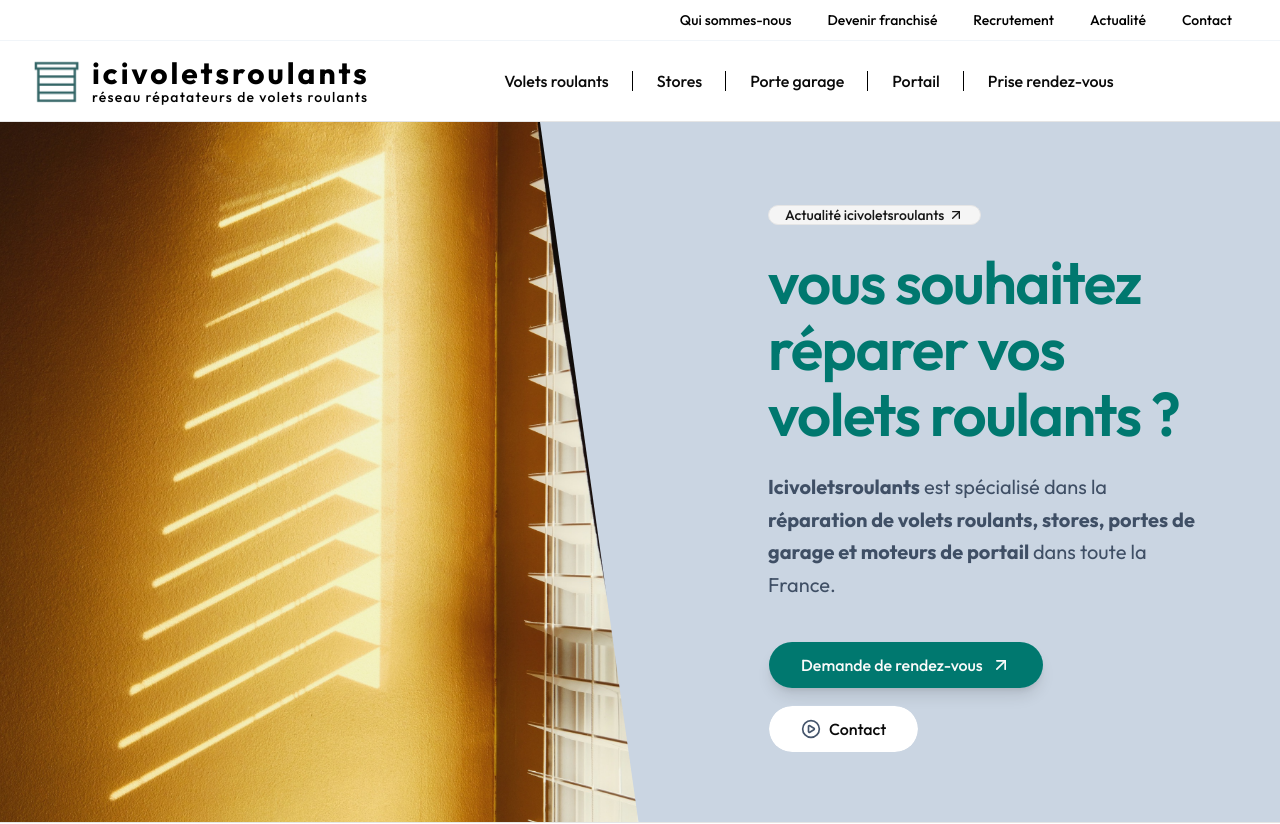
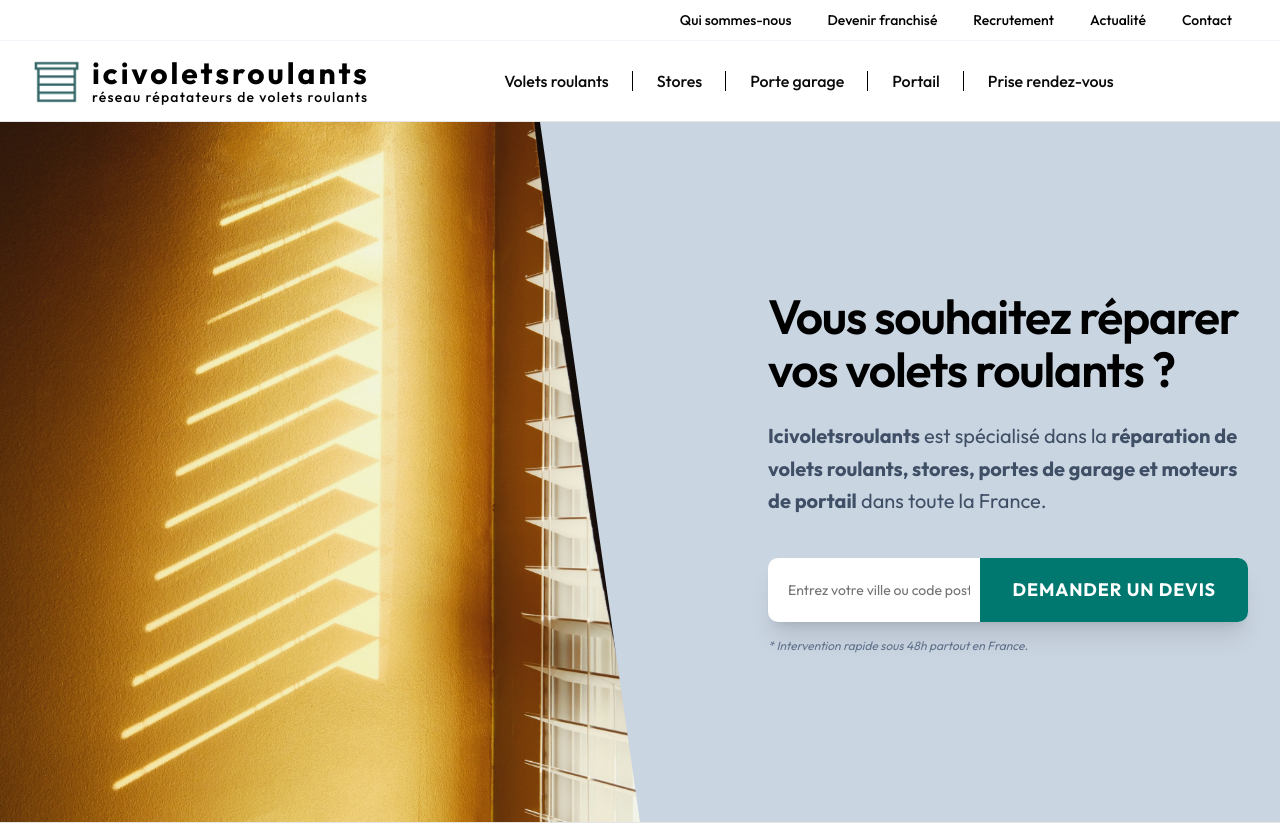
Before and after one commit to jazetjaz01/icivoletsroulants, a Next.js app: page / in a window 1280 px wide. Shown: the top 824 px of the page. Built offline with nearby package versions, Linux system fonts and the light colour scheme.

Commit message:
first commit

```diff
--- /dev/null
+++ b/components/HeroSearch.tsx
@@ -0,0 +1,84 @@
+"use client";
+
+import React, { useState, useEffect } from "react";
+import { useRouter } from "next/navigation";
+import { Button } from "@/components/ui/button";
+import { Input } from "@/components/ui/input";
+import { MapPin } from "lucide-react"; // Optionnel : pour une icône
+
+export const HeroSearch = () => {
+  const [query, setQuery] = useState("");
+  const [suggestions, setSuggestions] = useState<string[]>([]);
+  const router = useRouter();
+
+  // Simulation d'une API de villes (à remplacer par un fetch réel si besoin)
+  const searchCities = async (value: string) => {
+    if (value.length < 2) {
+      setSuggestions([]);
+      return;
+    }
+
+    // Exemple d'appel API (ici vers l'API Gouv Geo pour la France)
+    try {
+      const res = await fetch(`https://geo.api.gouv.fr/communes?nom=${value}&limit=5&fields=nom,codePostaux`);
+      const data = await res.json();
+      setSuggestions(data.map((c: any) => `${c.nom} (${c.codePostaux[0]})`));
+    } catch (err) {
+      console.error("Erreur API Gouv", err);
+    }
+  };
+
+  const handleSearch = (e?: React.FormEvent) => {
+    e?.preventDefault();
+    if (query) {
+      // Redirection vers la page devis avec la ville en paramètre
+      router.push(`/devis?ville=${encodeURIComponent(query)}`);
+    }
+  };
+
+  return (
+    <div className="w-full max-w-2xl">
+
+
+      <form onSubmit={handleSearch} className="relative bg-white flex flex-col md:flex-row items-stretch gap-0 overflow-hidden rounded-lg shadow-xl">
+        <div className="relative flex-grow">
+          <Input
+            type="text"
+            placeholder="Entrez votre ville ou code postal"
+            value={query}
+            onChange={(e) => {
+              setQuery(e.target.value);
+              searchCities(e.target.value);
+            }}
+            className="h-14 lg:h-16 w-full rounded-none border-none pl-5 text-lg focus-visible:ring-0 text-slate-900"
+          />
+
+          {/* Liste des suggestions */}
+          {suggestions.length > 0 && (
+            <ul className="absolute z-50 w-full bg-white border-t border-slate-100 shadow-2xl">
+              {suggestions.map((city, index) => (
+                <li
+                  key={index}
+                  onClick={() => {
+                    setQuery(city);
+                    setSuggestions([]);
+                  }}
+                  className="px-5 py-3 hover:bg-slate-100 cursor-pointer text-slate-700 transition-colors border-b border-slate-50 last:border-none"
+                >
+                  {city}
+                </li>
+              ))}
+            </ul>
+          )}
+        </div>
+
+        <Button
+          type="submit"
+          className="h-14 lg:h-16 px-8 rounded-none bg-teal-700 hover:bg-teal-900 text-white font-bold text-md lg:text-lg uppercase tracking-wider transition-colors border-none"
+        >
+          Demander un devis
+        </Button>
+      </form>
+    </div>
+  );
+};
--- a/components/accueil/Hero1.tsx
+++ b/components/accueil/Hero1.tsx
@@ -1,10 +1,11 @@
 "use client";
 
-import { ArrowUpRight, CirclePlay } from "lucide-react";
+import { ArrowUpRight } from "lucide-react";
 import Link from "next/link";
 import Image from "next/image";
 import { Badge } from "@/components/ui/badge";
-import { Button } from "@/components/ui/button";
+// Importation du nouveau composant de recherche
+import { HeroSearch } from "../HeroSearch";
 
 export default function Hero1() {
   return (
@@ -15,7 +16,7 @@ export default function Hero1() {
         <div className="relative h-[300px] lg:h-full w-full z-0">
           <Image
             src="/images/accueil/accueil1.jpg"
-            alt="Travaux de placo et peinture Perpignan - Prohabitation"
+            alt="Réparation de volets roulants - Ici Volets Roulants"
             fill
             priority
             className="object-cover"
@@ -31,36 +32,26 @@ export default function Hero1() {
                         lg:after:bg-slate-300 lg:after:-z-10
                         lg:after:[clip-path:polygon(100%_0%,0%_0%,100px_100%,100%_100%)]">
 
-          <div className="max-w-xl lg:ml-12">
-            <Badge className="rounded-full border-border py-1 px-4 mb-6 hover:bg-slate-100 transition-colors cursor-pointer" variant="secondary">
-    <Link href="/actualite" className="flex items-center text-sm font-medium">
-      Actualité icivoletsroulants <ArrowUpRight className="ml-1 size-4" />
-    </Link>
-  </Badge>
+          <div className="max-w-xl lg:ml-12 w-full">
 
-            <h1 className="text-3xl md:text-5xl lg:text-6xl font-semibold text-teal-700 leading-[1.1] tracking-tight">
-             vous souhaitez réparer
-              <span className="text-teal-700"> vos volets roulants ?</span>
+
+            <h1 className="text-3xl md:text-3xl lg:text-5xl font-semibold text-black leading-[1.1] tracking-tight">
+             Vous souhaitez réparer vos volets roulants ?
+
             </h1>
 
             <p className="mt-6 text-slate-700 text-lg md:text-xl leading-relaxed opacity-90">
-              <strong>Icivoletsroulants</strong> est spécialisé dans la  <strong>réparation de volets roulants, stores, portes de garage et moteurs de portail </strong> dans toute la France.
+              <strong>Icivoletsroulants</strong> est spécialisé dans la <strong>réparation de volets roulants, stores, portes de garage et moteurs de portail</strong> dans toute la France.
             </p>
 
-            <div className="mt-10 flex flex-wrap items-center gap-4">
-              {/* --- AJOUT DU LIEN VERS CONTACT --- */}
-              <Button  className="rounded-full text-base px-8 h-12 bg-teal-700 hover:bg-slate-900 transition-all shadow-lg" size="lg">
-                <Link href="/rendez-vous" className="flex items-center">
-                  Demande de rendez-vous <ArrowUpRight className="ml-2 size-5" />
-                </Link>
-              </Button>
+            {/* --- REMPLACEMENT DES BOUTONS PAR LE COMPOSANT DE RECHERCHE --- */}
+            <div className="mt-10 w-full">
+              <HeroSearch />
+            </div>
 
-              <Button  className="rounded-full text-base px-8 h-12 shadow-none border-slate-300 hover:bg-white" size="lg" variant="outline">
-                <a href="/contact" target="_blank" rel="noopener noreferrer" className="flex items-center">
-                  <CirclePlay className="mr-2 size-5 text-slate-600" /> Contact
-                </a>
-              </Button>
-            </div>
+            <p className="mt-4 text-xs text-slate-500 italic">
+              * Intervention rapide sous 48h partout en France.
+            </p>
           </div>
         </div>
 
```
